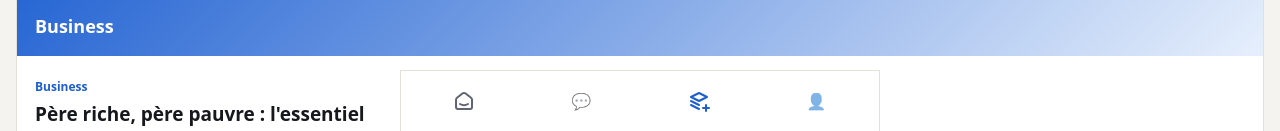
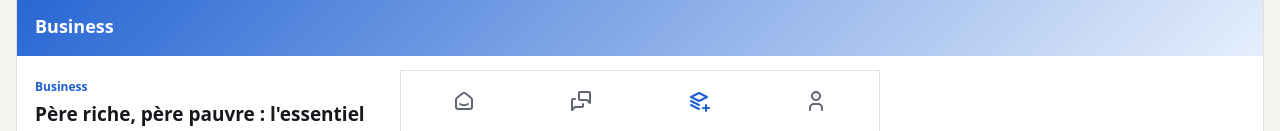
Before and after one commit to Malalatina586/AR10P, a Next.js app: page /bibliotheque in a window 1280 px wide. Shown: the part 669-800 px from the top of the page. Built offline with nearby package versions, Linux system fonts and the light colour scheme.

Commit message:
fix: unify bottom navigation across AR10P

```diff
--- /dev/null
+++ b/src/components/BottomNav.tsx
@@ -0,0 +1,42 @@
+"use client";
+
+import Link from "next/link";
+import { usePathname } from "next/navigation";
+import {
+  IconSmartHome,
+  IconMessages,
+  IconStackPlus,
+  IconUserTabler,
+} from "./Icons";
+
+const ITEMS = [
+  { href: "/", label: "Fil", Icon: IconSmartHome },
+  { href: "/messages", label: "Messages", Icon: IconMessages },
+  { href: "/bibliotheque", label: "Bibliothèque", Icon: IconStackPlus },
+  { href: "/profil", label: "Profil", Icon: IconUserTabler },
+];
+
+export default function BottomNav() {
+  const pathname = usePathname();
+
+  return (
+    <nav className="tabbar" aria-label="Navigation principale">
+      {ITEMS.map(({ href, label, Icon }) => {
+        const active =
+          href === "/" ? pathname === "/" : pathname.startsWith(href);
+
+        return (
+          <Link
+            key={href}
+            className={`tab${active ? " active" : ""}`}
+            href={href}
+            aria-label={label}
+            aria-current={active ? "page" : undefined}
+          >
+            <Icon />
+          </Link>
+        );
+      })}
+    </nav>
+  );
+}
--- a/src/components/Library.tsx
+++ b/src/components/Library.tsx
@@ -1,9 +1,8 @@
 "use client";
-import Link from "next/link";
 
 import { useMemo, useState } from "react";
 import { FEED, LIBRARY, type LibraryStatus } from "@/lib/mock-data";
-import { IconSmartHome, IconStackPlus } from "./Icons";
+import BottomNav from "./BottomNav";
 
 type Filter = "all" | LibraryStatus;
 
@@ -101,34 +100,7 @@ export default function Library() {
         )}
       </main>
 
-      <nav className="tabbar" aria-label="Navigation principale">
-        <Link className="tab" href="/" aria-label="Fil">
-          <IconSmartHome />
-        </Link>
-        <button
-          className="tab"
-          disabled
-          title="Bientôt"
-          aria-label="Messages (bientôt)"
-        >
-          <span aria-hidden="true">💬</span>
-        </button>
-        <button
-          className="tab active"
-          aria-current="page"
-          aria-label="Bibliothèque"
-        >
-          <IconStackPlus />
-        </button>
-        <button
-          className="tab"
-          disabled
-          title="Bientôt — nécessite un compte"
-          aria-label="Profil (bientôt)"
-        >
-          <span aria-hidden="true">👤</span>
-        </button>
-      </nav>
+        <BottomNav />
     </div>
   );
 }
```
Also changed, not shown: src/app/messages/page.tsx (+2 -28 lines), src/app/profil/page.tsx (+2 -21 lines), src/components/Feed.tsx (+3 -7 lines).
